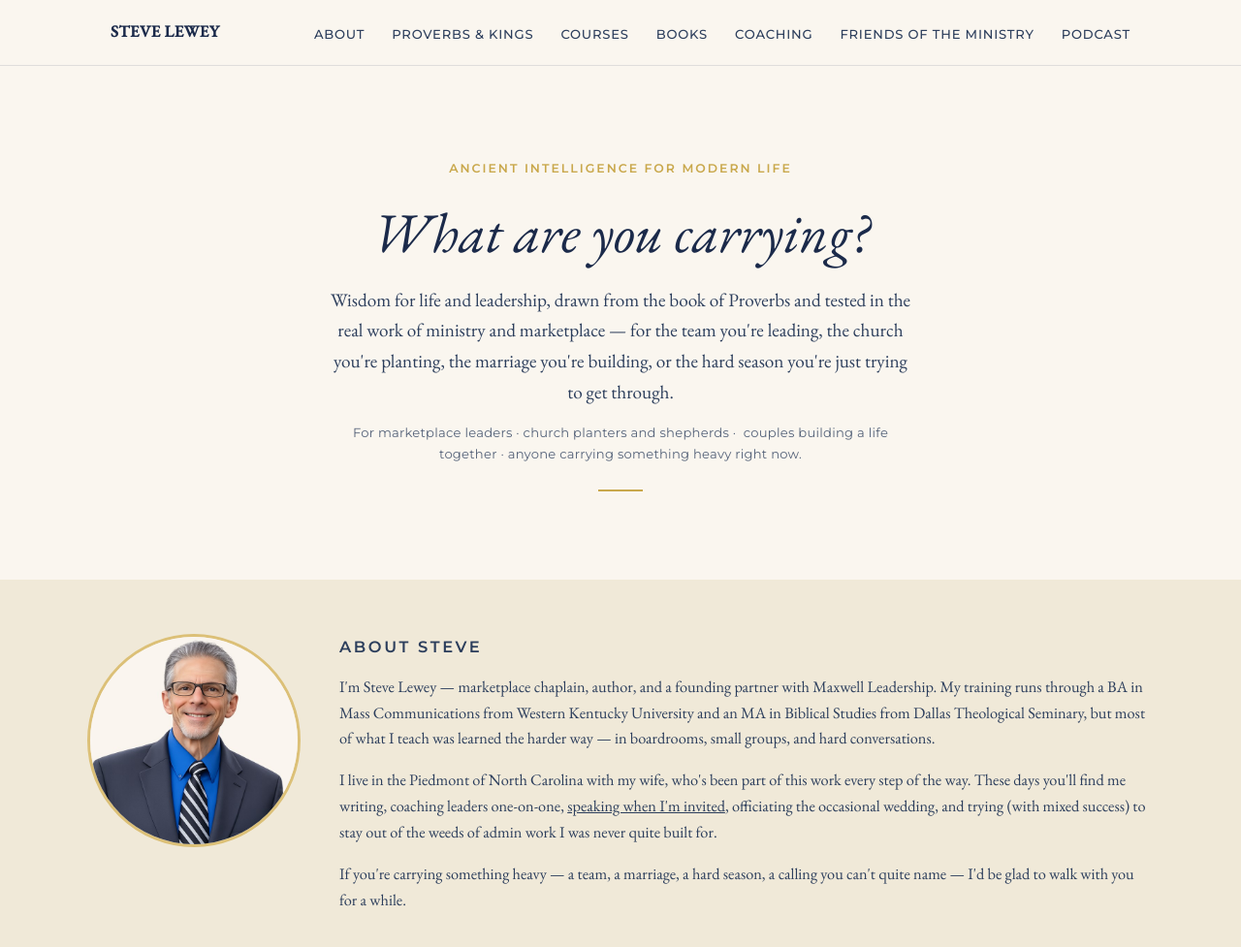
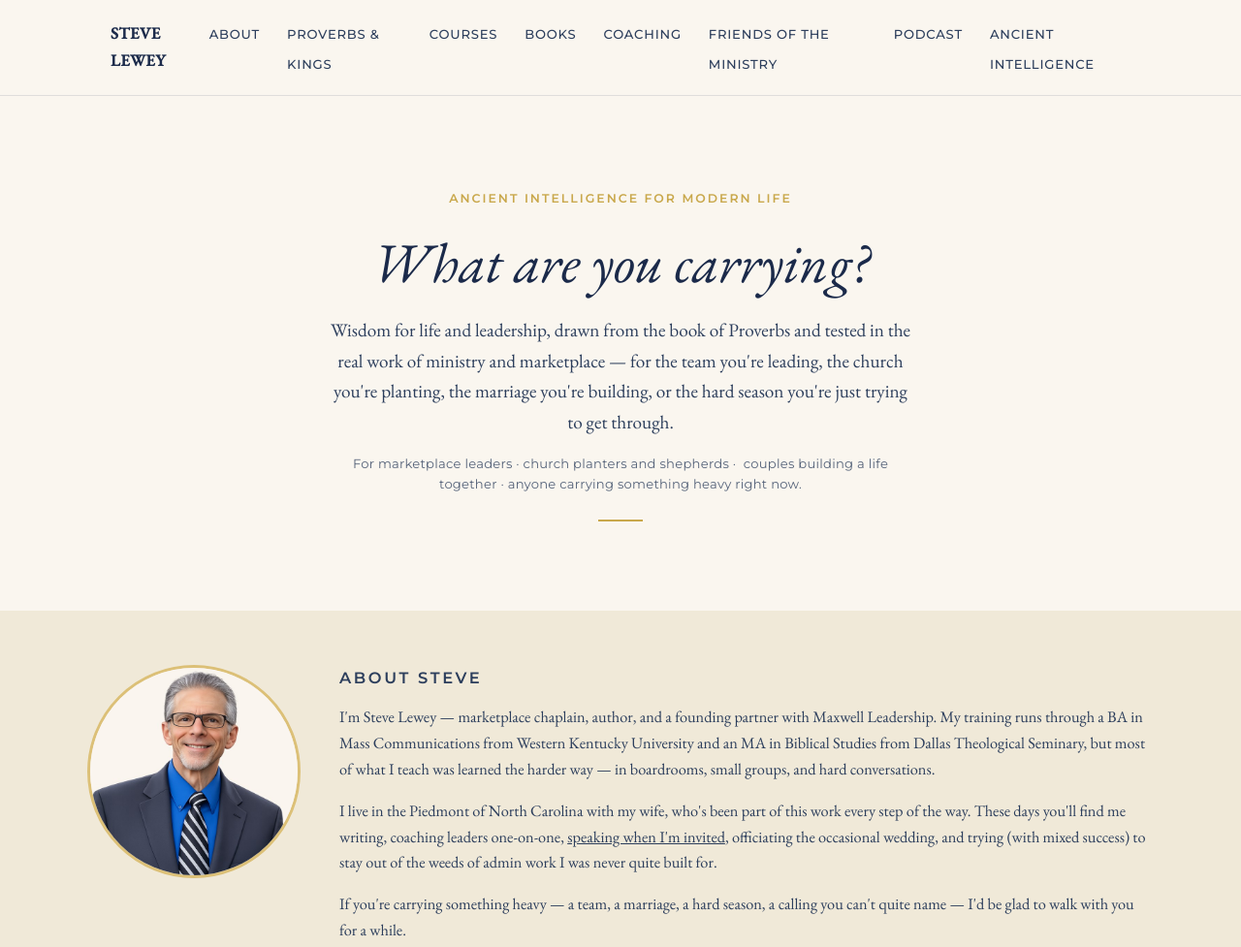
Before and after one commit to stevelewey/service-offerings, a plain HTML site: page index.html in a window 1280 px wide. Shown: the top 977 px of the page at 97% size. Drawn offline with nearby package versions, Linux system fonts and the light colour scheme.

Commit message:
index.html

```diff
--- a/index.html
+++ b/index.html
@@ -477,6 +477,7 @@
         <li><a href="#coaching">Coaching</a></li>
         <li><a href="#friends">Friends of the Ministry</a></li>
         <li><a href="#podcast">Podcast</a></li>
+        <li><a href="https://stevelewey.github.io/ancient-intelligence/">Ancient Intelligence</a></li>
       </ul>
     </nav>
   </div>
```
